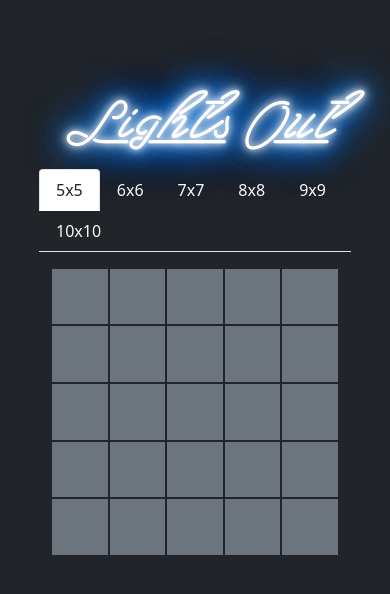
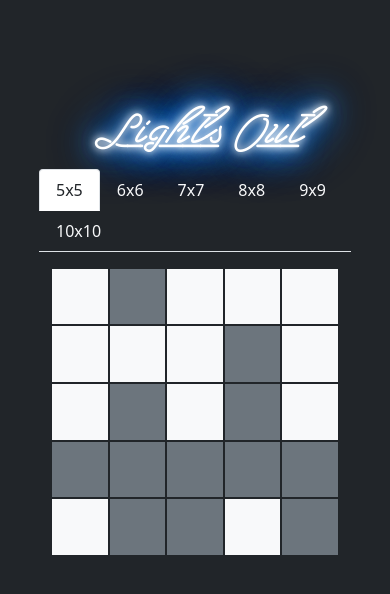
Before and after one commit to ally-petitt/lights-out, a React (Create React App) app: page / in a window 390 px wide. Shown: the top 594 px of the page. Built offline with nearby package versions, Linux system fonts and the light colour scheme.

Commit message:
added media query and reset board

```diff
--- a/src/components/Board.js
+++ b/src/components/Board.js
@@ -29,9 +29,7 @@ function Board({ size }) {
         for (let i=0; i<size[0]; i++) {
             let row = []
             for (let j=0; j<size[1]; j++) {
-                // TODO: change back
-                // let randomBoolean = Math.random() < 0.5;
-                let randomBoolean = false;
+                let randomBoolean = Math.random() < 0.5;
                 row.push({ isLit: randomBoolean })
             }
             tempBoard.push(row)
@@ -78,12 +76,10 @@ function Board({ size }) {
 
         // remove glowing animation from title
         title.classList.remove("glow")
-        flickerTitle();
-
-        // reset glow on title
+        playEndGameAnimations();
     }
 
-    const flickerTitle = () => {
+    const playEndGameAnimations = () => {
         const title = document.getElementById("title")
         const glowTextShadow = "0 0 5px #fff, 0 0 10px #fff, 0 0 15px #0073e6, 0 0 20px #0073e6, 0 0 25px #0073e6, 0 0 30px #0073e6, 0 0 35px #0073e6"
 
--- a/src/components/header/header.css
+++ b/src/components/header/header.css
@@ -39,3 +39,9 @@ h1 {
     color: #212529
   }
 }
+
+@media screen and (max-width: 434px) {
+  #title {
+    font-size: 50px;
+  }
+}
```
